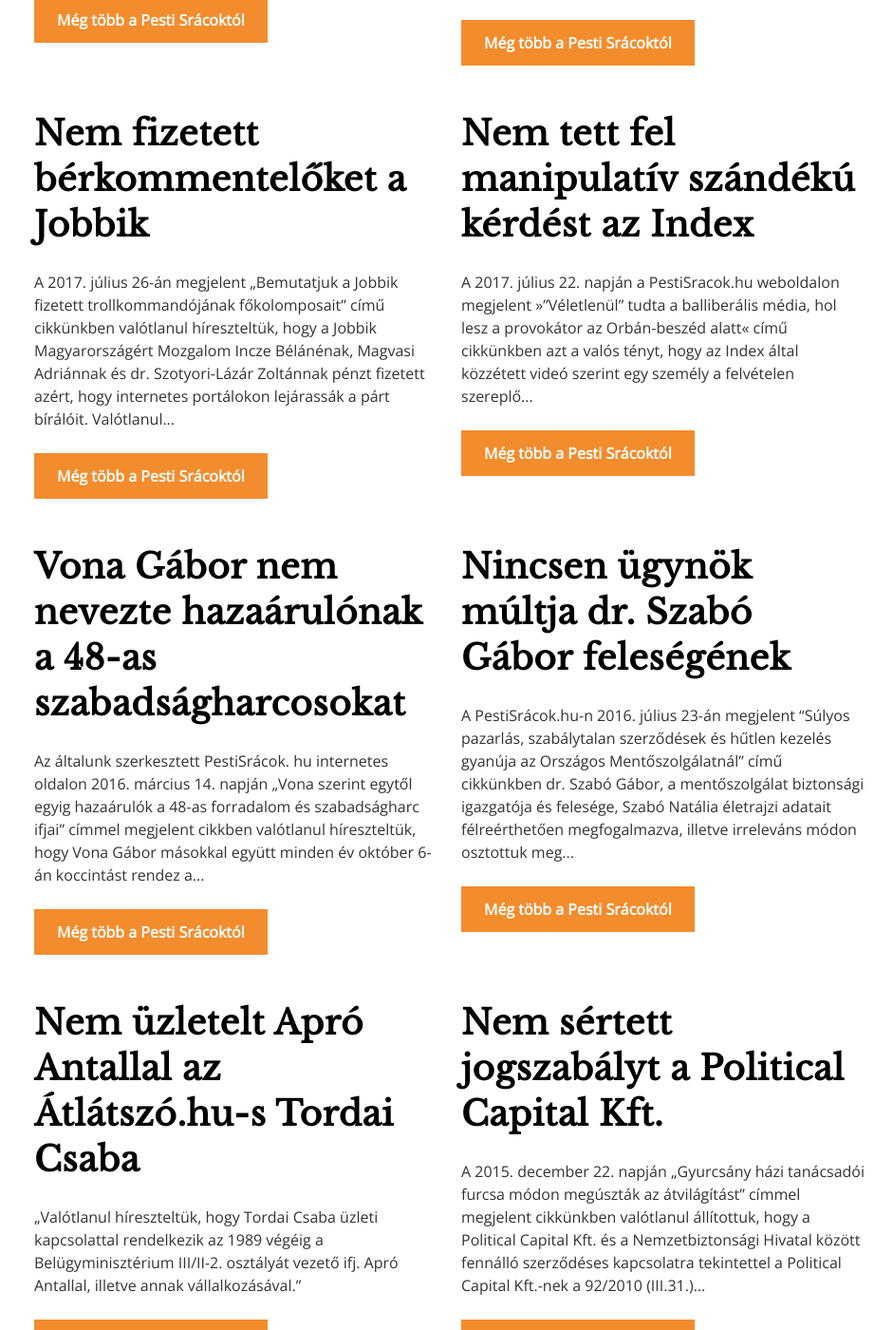
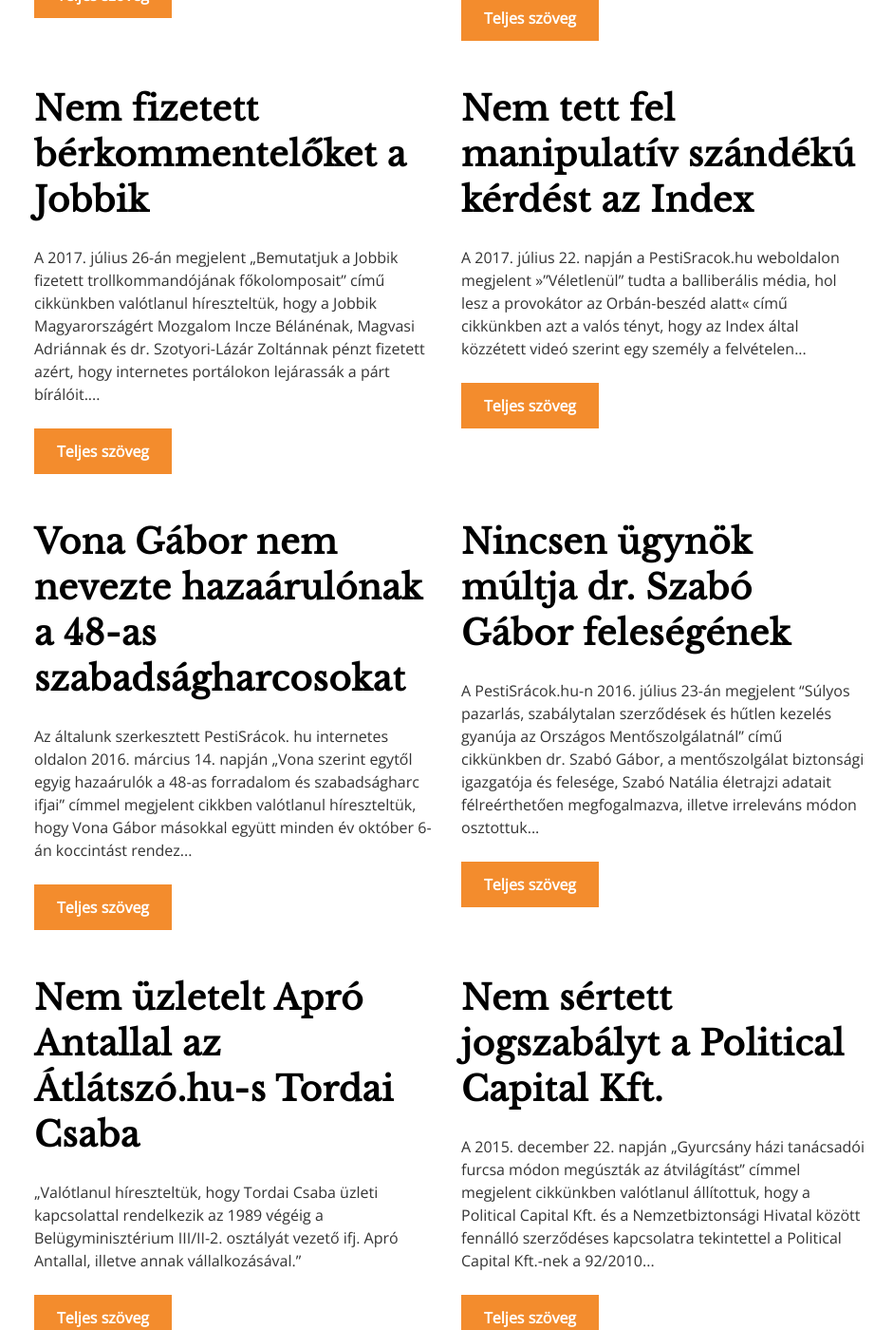
Before and after one commit to andormade/helyreigazitasok, a Jekyll site: the page built from pages/pestisracok.html, in a window 1280 px wide and 1400 px high, scrolled down 2007 px. Shown: the whole window at 95% size, without its empty margins (166-1107 px from the left). Built offline with Jekyll 4.4.1, drawn with Linux system fonts in a browser that asks for light colours; some of the changed text lies outside the part shown.

Commit message:
update design

```diff
--- a/_includes/correctionList.liquid
+++ b/_includes/correctionList.liquid
@@ -5,8 +5,12 @@
 		{% assign slug = correction.collection %}
 		<div class="correction">
 			<a href="{{ correction.url }}"><h2>{{correction.title}}</h2></a>
-			{{ correction.content | truncatewords: 39 }}
-    		<p><a href="/{{ slug }}/"class={{ slug }}>Még több {{correction.originFrom}}</a></p>
+			{{ correction.content | truncatewords: 38 }}
+			{% if include.moreButton %}
+    			<p><a href="/{{ slug }}/"class={{ slug }}>Még több {{correction.originFrom}}</a></p>
+			{% else %}
+				<p><a href="{{ correction.url }}"class={{ slug }}>Teljes szöveg</a></p>
+			{% endif %}
 		</div>
 	</div>
 	{% cycle '', '<div class="clear"></div>' %}
--- a/index.html
+++ b/index.html
@@ -20,4 +20,4 @@ layout: default
 {% assign leftColumn = everythingInRandomOrder | slice: 0, halfOfLength %}
 {% assign rightColumn = everythingInRandomOrder | slice: halfOfLength, length %}
 
-{% include correctionList.liquid corrections=everythingInRandomOrder %}
+{% include correctionList.liquid corrections=everythingInRandomOrder moreButton=true %}
```
